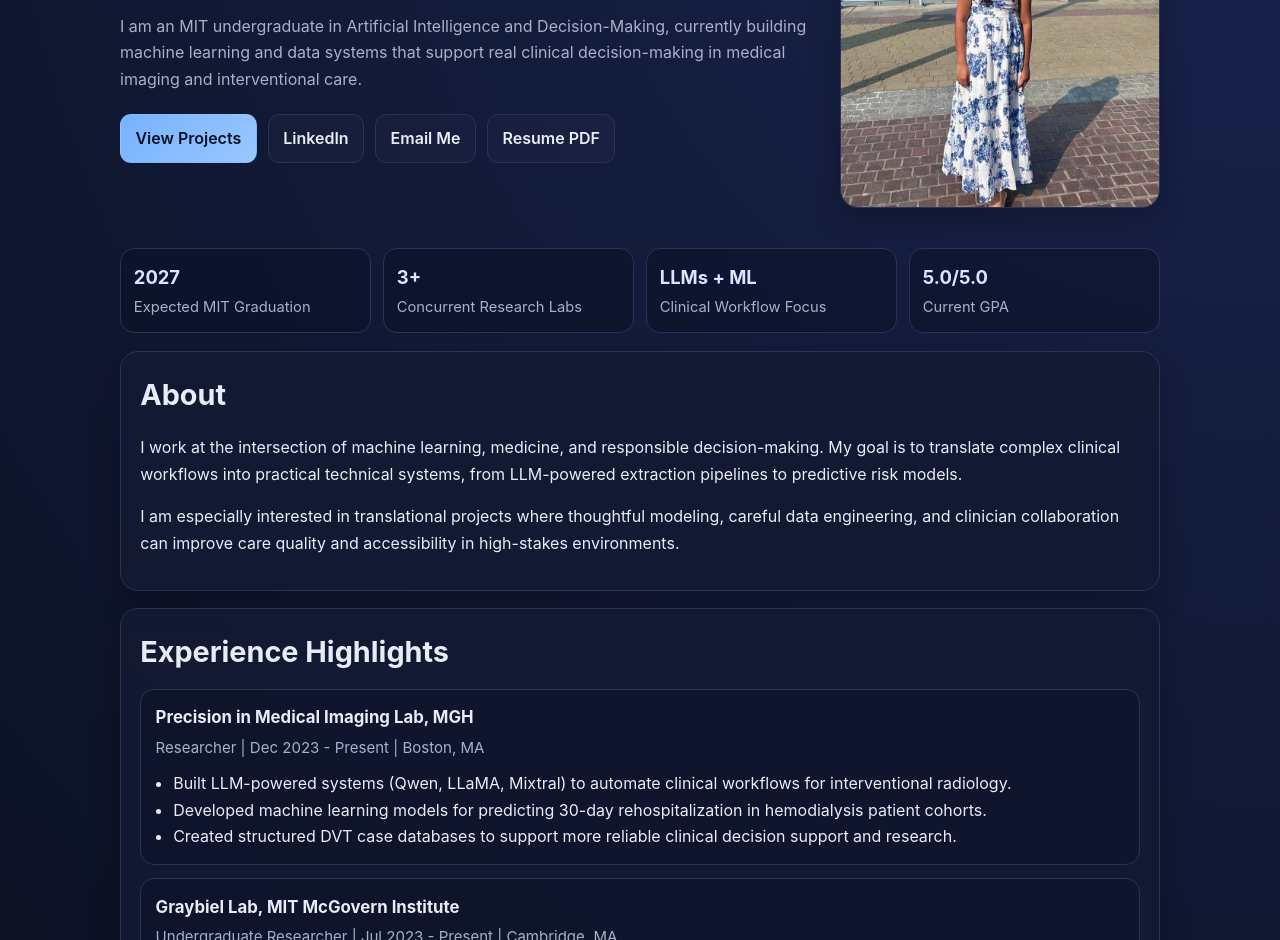
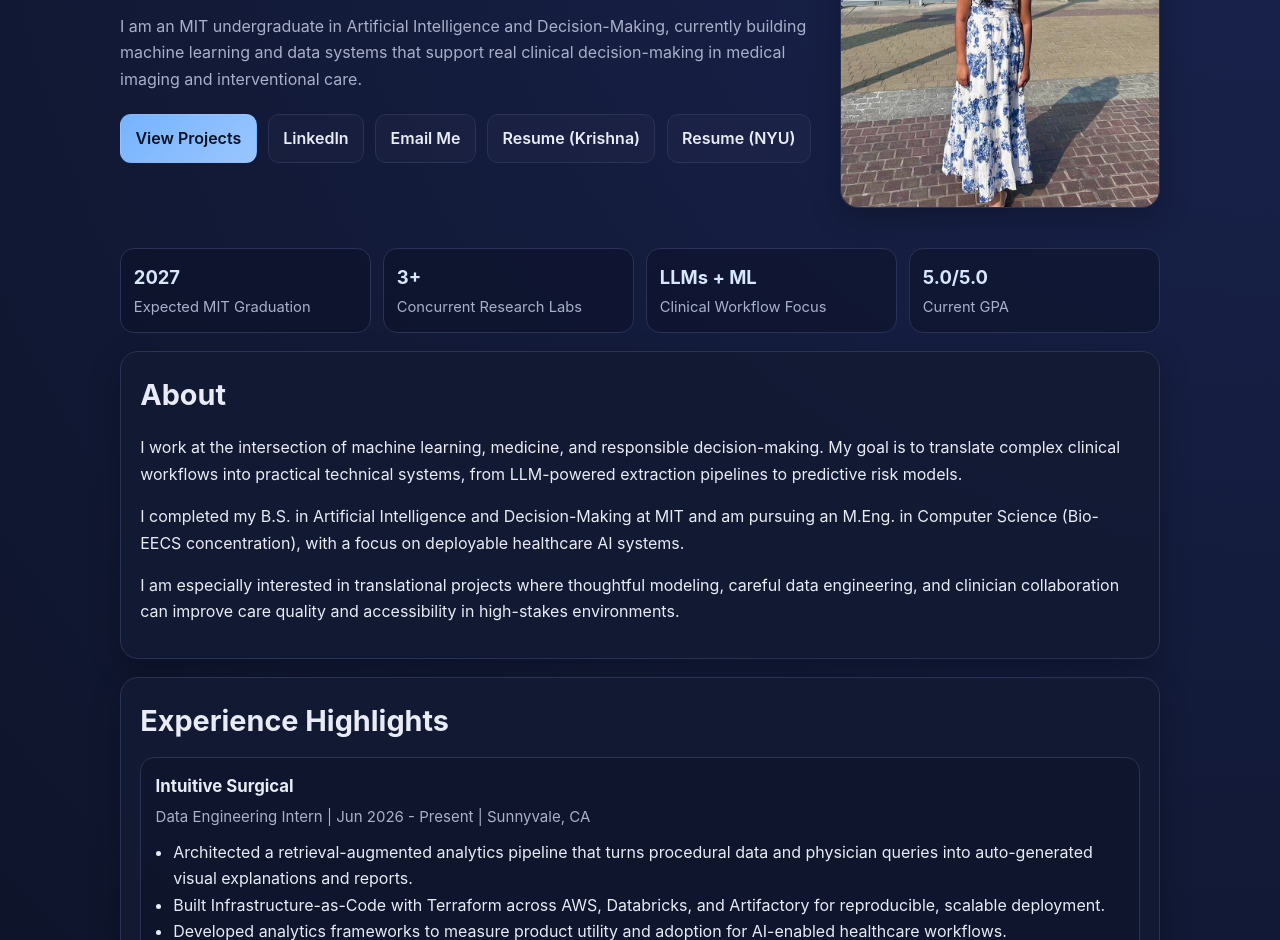
Before and after one commit to kveni12/krishnaveni-parvataneni, a plain HTML site: page index.html in a window 1280 px wide. Shown: the part 292-1232 px from the top of the page. Drawn offline with Linux system fonts and the light colour scheme.

Commit message:
Update portfolio using Krishna and NYU resumes.
Replace downloadable resume assets, update resume links across pages, and refresh experience/publication highlights and education context from the new resume versions.

```diff
--- a/index.html
+++ b/index.html
@@ -93,8 +93,14 @@
               >LinkedIn</a
             >
             <a class="button ghost" href="mailto:kveni@mit.edu">Email Me</a>
-            <a class="button ghost" href="./assets/resume.pdf" target="_blank"
-              >Resume PDF</a
+            <a
+              class="button ghost"
+              href="./assets/resume-krishna.pdf"
+              target="_blank"
+              >Resume (Krishna)</a
+            >
+            <a class="button ghost" href="./assets/resume-nyu.pdf" target="_blank"
+              >Resume (NYU)</a
             >
           </div>
         </div>
@@ -133,6 +139,11 @@
           extraction pipelines to predictive risk models.
         </p>
         <p>
+          I completed my B.S. in Artificial Intelligence and Decision-Making at
+          MIT and am pursuing an M.Eng. in Computer Science (Bio-EECS
+          concentration), with a focus on deployable healthcare AI systems.
+        </p>
+        <p>
           I am especially interested in translational projects where thoughtful
           modeling, careful data engineering, and clinician collaboration can
           improve care quality and accessibility in high-stakes environments.
@@ -143,20 +154,42 @@
         <h2>Experience Highlights</h2>
         <div class="timeline">
           <article class="timeline-item">
+            <h3>Intuitive Surgical</h3>
+            <p class="meta">Data Engineering Intern | Jun 2026 - Present | Sunnyvale, CA</p>
+            <ul>
+              <li>
+                Architected a retrieval-augmented analytics pipeline that turns
+                procedural data and physician queries into auto-generated visual
+                explanations and reports.
+              </li>
+              <li>
+                Built Infrastructure-as-Code with Terraform across AWS,
+                Databricks, and Artifactory for reproducible, scalable
+                deployment.
+              </li>
+              <li>
+                Developed analytics frameworks to measure product utility and
+                adoption for AI-enabled healthcare workflows.
+              </li>
+            </ul>
+          </article>
+
+          <article class="timeline-item">
             <h3>Precision in Medical Imaging Lab, MGH</h3>
             <p class="meta">Researcher | Dec 2023 - Present | Boston, MA</p>
             <ul>
               <li>
-                Built LLM-powered systems (Qwen, LLaMA, Mixtral) to automate
-                clinical workflows for interventional radiology.
+                Built LLM-powered clinical decision-support pipelines (Qwen,
+                LLaMA, Mixtral) for abscess drain, DVT, and VTE management from
+                unstructured radiology reports.
               </li>
               <li>
-                Developed machine learning models for predicting 30-day
-                rehospitalization in hemodialysis patient cohorts.
+                Designed ML risk models for post-procedural outcomes in
+                hemodialysis populations, including explainability analysis.
               </li>
               <li>
-                Created structured DVT case databases to support more reliable
-                clinical decision support and research.
+                Scaled inference workflows over ~2,000 interventional radiology
+                reports to build structured longitudinal patient databases.
               </li>
             </ul>
           </article>
@@ -303,6 +336,29 @@
         <h2>Selected Publications</h2>
         <ul class="publication-list">
           <li>
+            Zaki, Brea, Parvataneni, et al. "Retrieval-augmented language
+            models for patient-centered periprocedural anticoagulation in
+            interventional radiology." Cardiovascular and Interventional
+            Radiology, 2026.
+            <a
+              href="https://doi.org/10.1007/s00270-026-04428-0"
+              target="_blank"
+              rel="noreferrer"
+              >DOI</a
+            >
+          </li>
+          <li>
+            Gao, Zhu, Sui, Kong, Aldogom, Huang, Noori, Shamji, Parvataneni,
+            Tsiligkaridis, Zitnik. "Democratizing AI scientists using
+            ToolUniverse." arXiv, 2025.
+            <a
+              href="https://arxiv.org/abs/2509.23426"
+              target="_blank"
+              rel="noreferrer"
+              >arXiv</a
+            >
+          </li>
+          <li>
             Lazaridis et al. "Striosomes Target Nigral Dopamine-Containing
             Neurons via Direct-D1 and Indirect-D2 Pathways..." bioRxiv, 2024.
             <a
@@ -331,6 +387,15 @@
               rel="noreferrer"
               >DOI</a
             >
+          </li>
+        </ul>
+      </section>
+
+      <section class="panel reveal">
+        <h2>Awards</h2>
+        <ul class="publication-list">
+          <li>
+            Outstanding UROP Student Award - MIT School of Engineering (2026)
           </li>
         </ul>
       </section>
```
Also changed, not shown: projects.html (+8 -2 lines), 4 other files.
